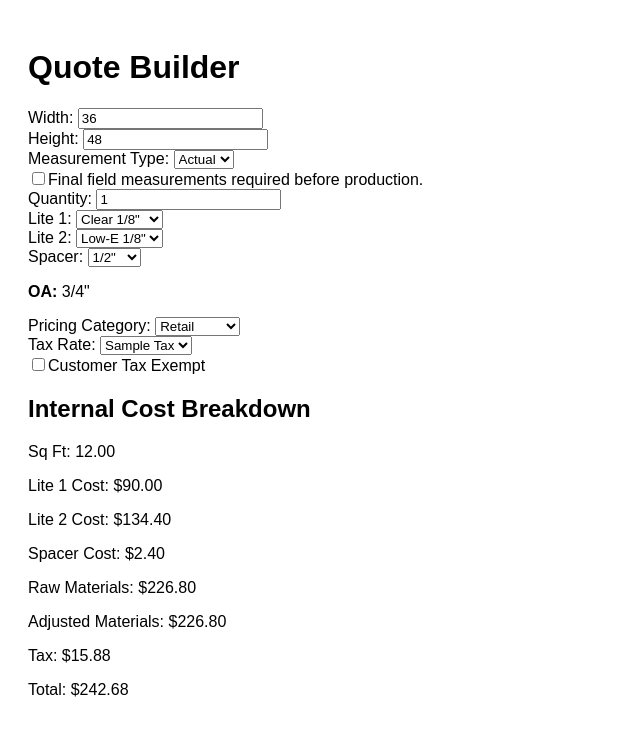
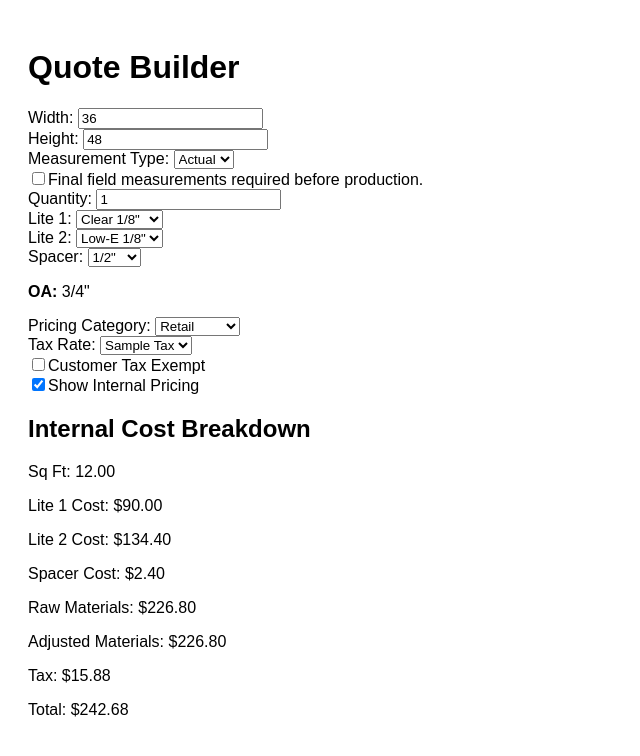
Before and after one commit to fastglassmirrorsandmore/fast-glass-app, a Next.js app: page /quote/new in a window 1280 px wide. Shown: the top 756 px of the page, without its empty margins (0-640 px from the left). Built offline with nearby package versions, Linux system fonts and the light colour scheme.

Commit message:
Checkpoint: working quote builder with OA and pricing toggle

```diff
--- a/src/app/quote/new/page.tsx
+++ b/src/app/quote/new/page.tsx
@@ -39,6 +39,7 @@ export default function NewQuotePage() {
   const [measurementType, setMeasurementType] = useState("actual");
   const [finalMeasurementsRequired, setFinalMeasurementsRequired] = useState(false);
   const [quantity, setQuantity] = useState(1);
+  const [showInternalPricing, setShowInternalPricing] = useState(true);
   const [lite1Id, setLite1Id] = useState("clear18");
   const [lite2Id, setLite2Id] = useState("loe18");
   const [spacerId, setSpacerId] = useState("half");
@@ -51,6 +52,7 @@ export default function NewQuotePage() {
   const lite1 = getById(GLASS_PRODUCTS, lite1Id);
   const lite2 = getById(GLASS_PRODUCTS, lite2Id);
   const spacer = getById(SPACERS, spacerId);
+
 
 function formatThickness(value: number): string {
   const fractions: Record<string, string> = {
@@ -235,7 +237,19 @@ return (
           Customer Tax Exempt
         </label>
       </div>
+<div>
+  <label>
+    <input
+      type="checkbox"
+      checked={showInternalPricing}
+      onChange={(e) => setShowInternalPricing(e.target.checked)}
+    />
+    Show Internal Pricing
+  </label>
+</div>
 
+{showInternalPricing && (
+  <>
     <h2>Internal Cost Breakdown</h2>
 
     {totals ? (
@@ -252,6 +266,8 @@ return (
     ) : (
       <p>Enter a valid width and height.</p>
     )}
+  </>
+)}
     </main>
   );
 }
```
Lines whose indentation alone changed are shown as unchanged.
